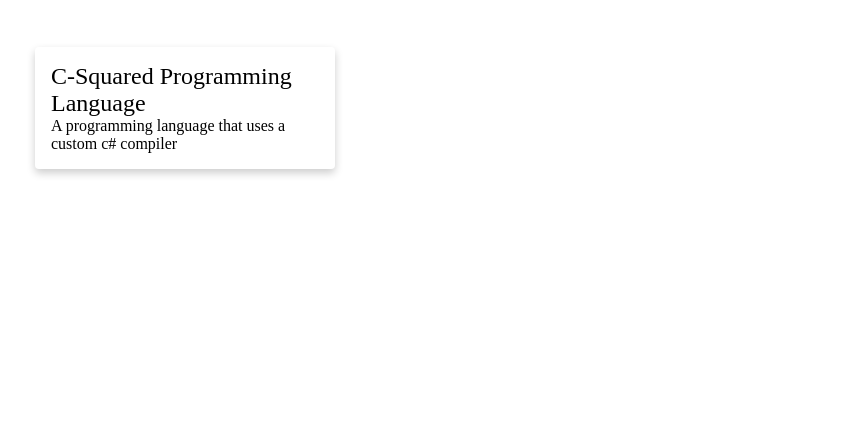
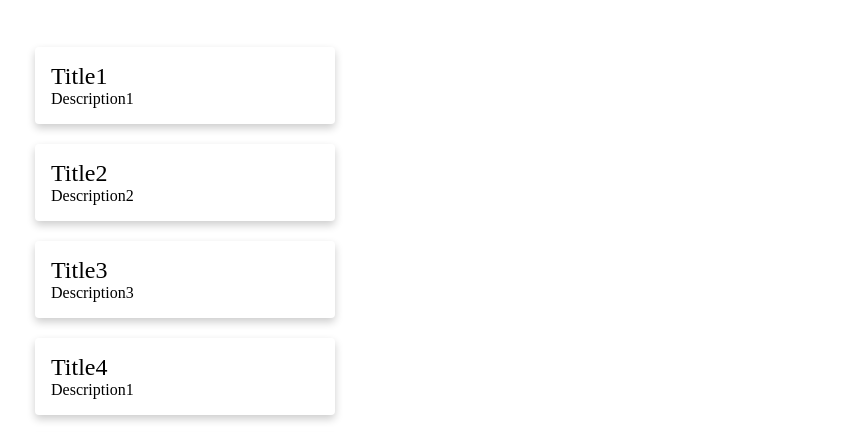
Before and after one commit to nathanthomp/nathanthomp.github.io, a plain HTML site: page index.html in a window 1280 px wide. Shown: the part 367-799 px from the top of the page, without its empty margins (15-862 px from the left). Drawn offline with Linux system fonts and the light colour scheme.

Commit message:
Finish javascript load projects (#1)
* Create projects.json

* Rename web.css to style.css and web.js to main.js

* Implement loading projects

```diff
--- a/index.html
+++ b/index.html
@@ -1,10 +1,12 @@
 <!DOCTYPE html>
 <html lang="en">
   <head>
-    <title>Nathan Thompson - Portfolio</title>
-    <link rel="stylesheet" href="web.css" />
     <meta name="viewport" content="width=device-width, initial-scale=1.0" />
     <meta charset="UTF-8" />
+
+    <title>Nathan Thompson - Portfolio</title>
+    <link rel="stylesheet" href="style.css" />
+    <script src="main.js"></script>
   </head>
   <body>
     <div>
@@ -37,16 +39,7 @@
       </p>
 
       <div>
-        <ul id="projects">
-          <li class="project">
-            <div class="project-content">
-              <div class="project-title">C-Squared Programming Language</div>
-              <div class="project-description">
-                A programming language that uses a custom c# compiler
-              </div>
-            </div>
-          </li>
-        </ul>
+        <ul id="projects"></ul>
       </div>
     </div>
   </body>
--- /dev/null
+++ b/main.js
@@ -0,0 +1,62 @@
+const projects = [
+    {
+        title: "Title1",
+        description: "Description1"
+    },
+    {
+        title: "Title2",
+        description: "Description2"
+    },
+    {
+        title: "Title3",
+        description: "Description3"
+    },
+    {
+        title: "Title4",
+        description: "Description1"
+    },
+    {
+        title: "Title5",
+        description: "Description2"
+    },
+    {
+        title: "Title6",
+        description: "Description3"
+    },
+];
+
+window.onload = function() {
+    loadProjects();
+
+}
+
+function loadProjects() {
+    var projectsElement = document.getElementById("projects");
+
+    for (var i = 0; i < projects.length; i++) {
+        var projectElement = createProjectElement(projects[i]);
+        projectsElement.append(projectElement);
+    }
+}
+
+function createProjectElement(project) {
+    var projectElement = document.createElement("li");
+    projectElement.classList.add("project");
+
+    var projectContentElement = document.createElement("div");
+    projectContentElement.classList.add("project-content");
+
+    var projectTitleElement = document.createElement("div");
+    projectTitleElement.classList.add("project-title");
+    projectTitleElement.append(project["title"]);
+
+    var projectDescriptionElement = document.createElement("div");
+    projectDescriptionElement.classList.add("project-description");
+    projectDescriptionElement.append(project["description"]);
+
+    projectContentElement.append(projectTitleElement);
+    projectContentElement.append(projectDescriptionElement);
+
+    projectElement.append(projectContentElement);
+    return projectElement;
+}
```
Also changed, not shown: style.css (renamed from web.css), web.js (deleted).
